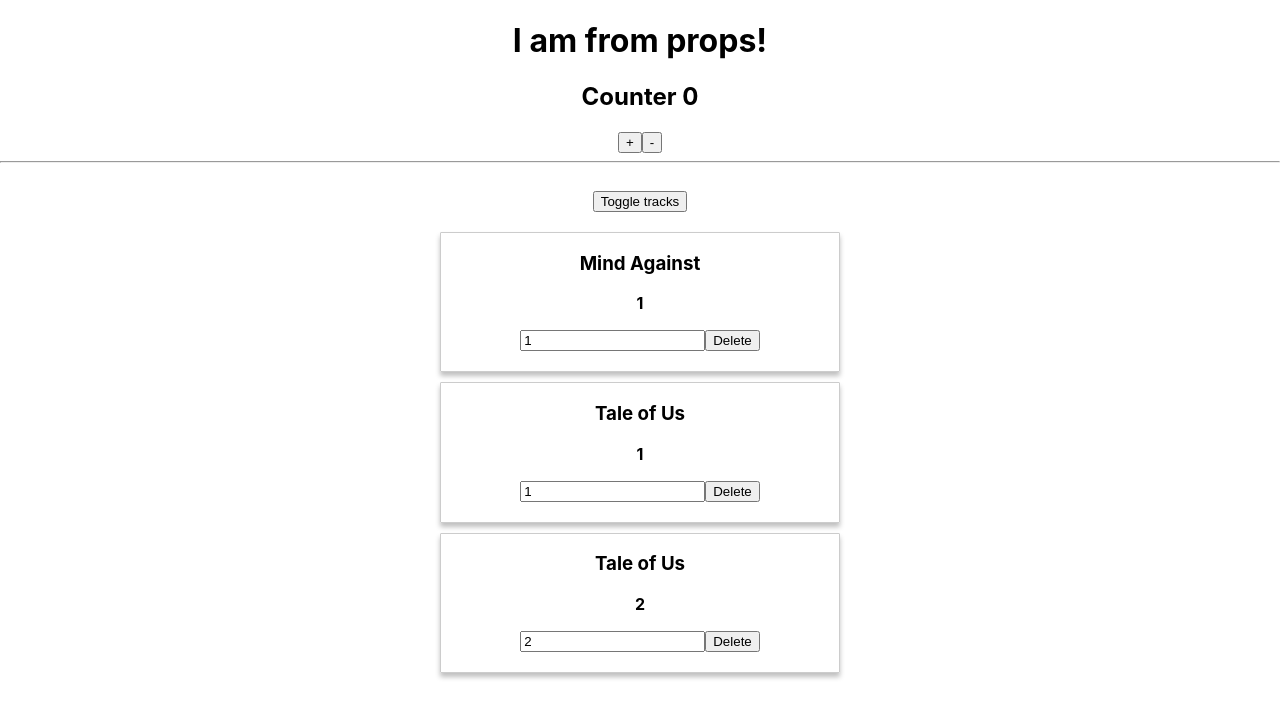
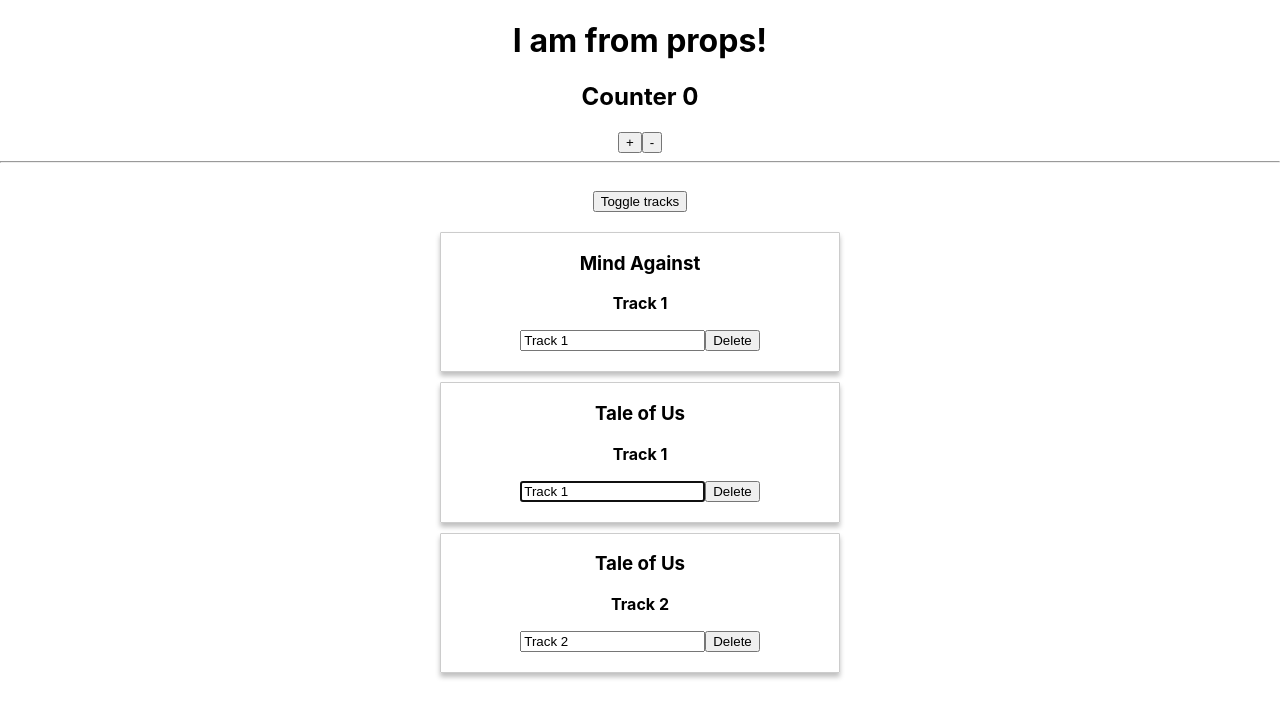
Before and after one commit to karaulovskin/react-theory, a React (Create React App) app: page / in a window 1280 px wide. Both pictures are taken after a click on the button "Toggle tracks". Shown: the top 718 px of the page. Built offline with nearby package versions, Linux system fonts and the light colour scheme.

Commit message:
Референции

```diff
--- a/src/App.js
+++ b/src/App.js
@@ -10,9 +10,9 @@
 
         this.state = {
             tracks: [
-                {performer:'Mind Against', name: 1},
-                {performer:'Tale of Us', name: 1},
-                {performer:'Tale of Us', name: 2}
+                {performer:'Mind Against', name: 'Track 1'},
+                {performer:'Tale of Us', name: 'Track 1'},
+                {performer:'Tale of Us', name: 'Track 2'}
             ],
             pageTitle: 'React components',
             showTracks: false
@@ -70,6 +70,7 @@
                         <Track
                             performer={track.performer}
                             name={track.name}
+                            index={index}
                             onDelete={this.deleteHandler.bind(this, index)}
                             onChangeName={(event) => this.onChangeName(event.target.value, index)}
                         />
--- a/src/Track/Track.js
+++ b/src/Track/Track.js
@@ -4,17 +4,31 @@
 import withClass from "../hoc/withClass";
 
 class Track extends React.Component {
+
+    constructor(props) {
+        super(props);
+
+        this.inputRef = React.createRef()
+    }
+
+    componentDidMount() {
+        if (this.props.index === 1) {
+            this.inputRef.current.focus()
+        }
+    }
+
     render() {
         return (
             <React.Fragment>
-                <h3>{ this.props.performer }</h3>
-                <p><strong>{ this.props.name }</strong></p>
+                <h3>{this.props.performer}</h3>
+                <p><strong>{this.props.name}</strong></p>
                 <input
+                    ref={this.inputRef}
                     type="text"
-                    onChange={ this.props.onChangeName }
-                    value={ this.props.name }
+                    onChange={this.props.onChangeName}
+                    value={this.props.name}
                 />
-                <button onClick={ this.props.onDelete }>Delete</button>
+                <button onClick={this.props.onDelete}>Delete</button>
             </React.Fragment>
         )
     }
@@ -22,7 +36,8 @@
 
 Track.propTypes = {
     performer: PropTypes.string.isRequired,
-    name: PropTypes.number,
+    name: PropTypes.string,
+    index: PropTypes.number,
     onChangeName: PropTypes.func,
     onDelete: PropTypes.func
 }
```
